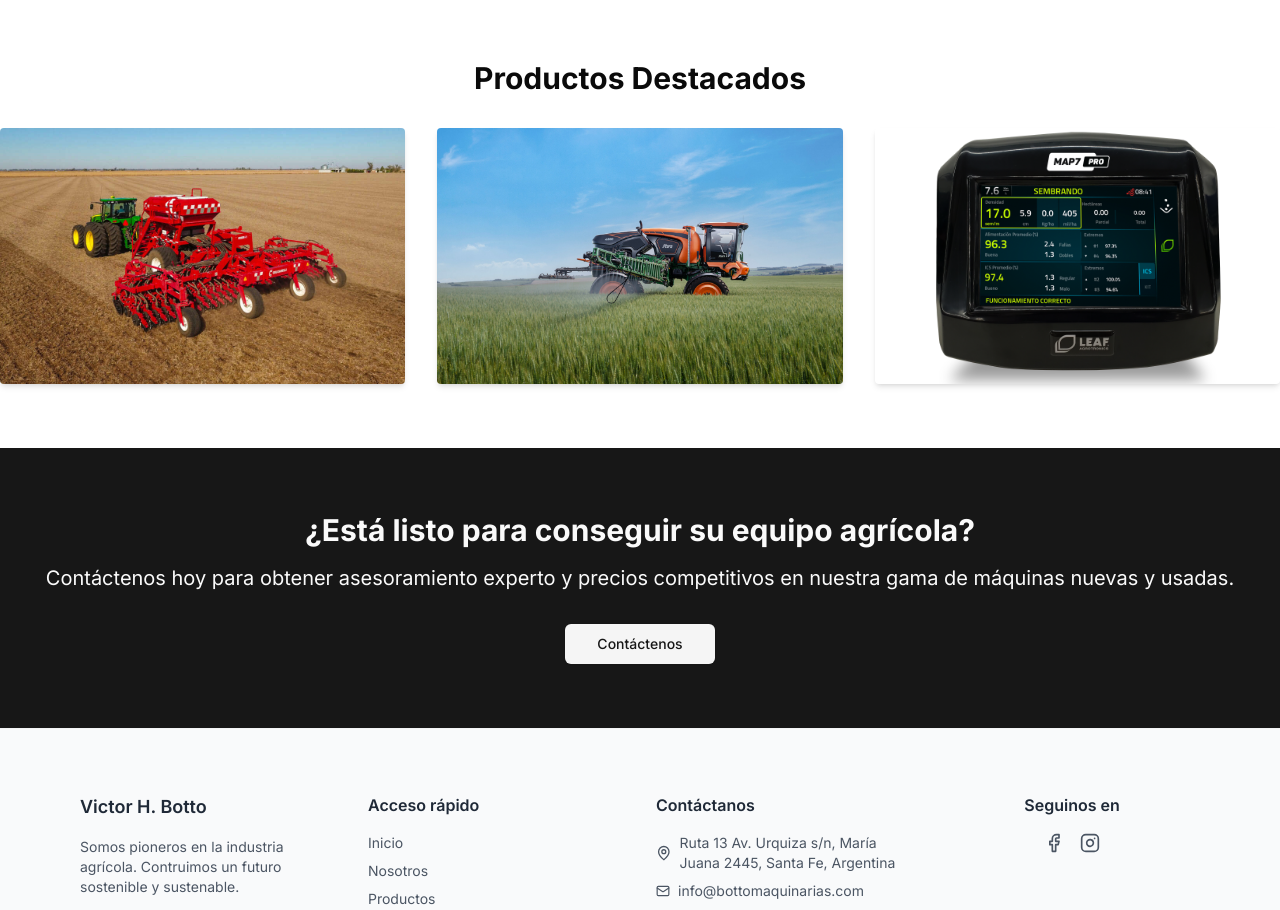
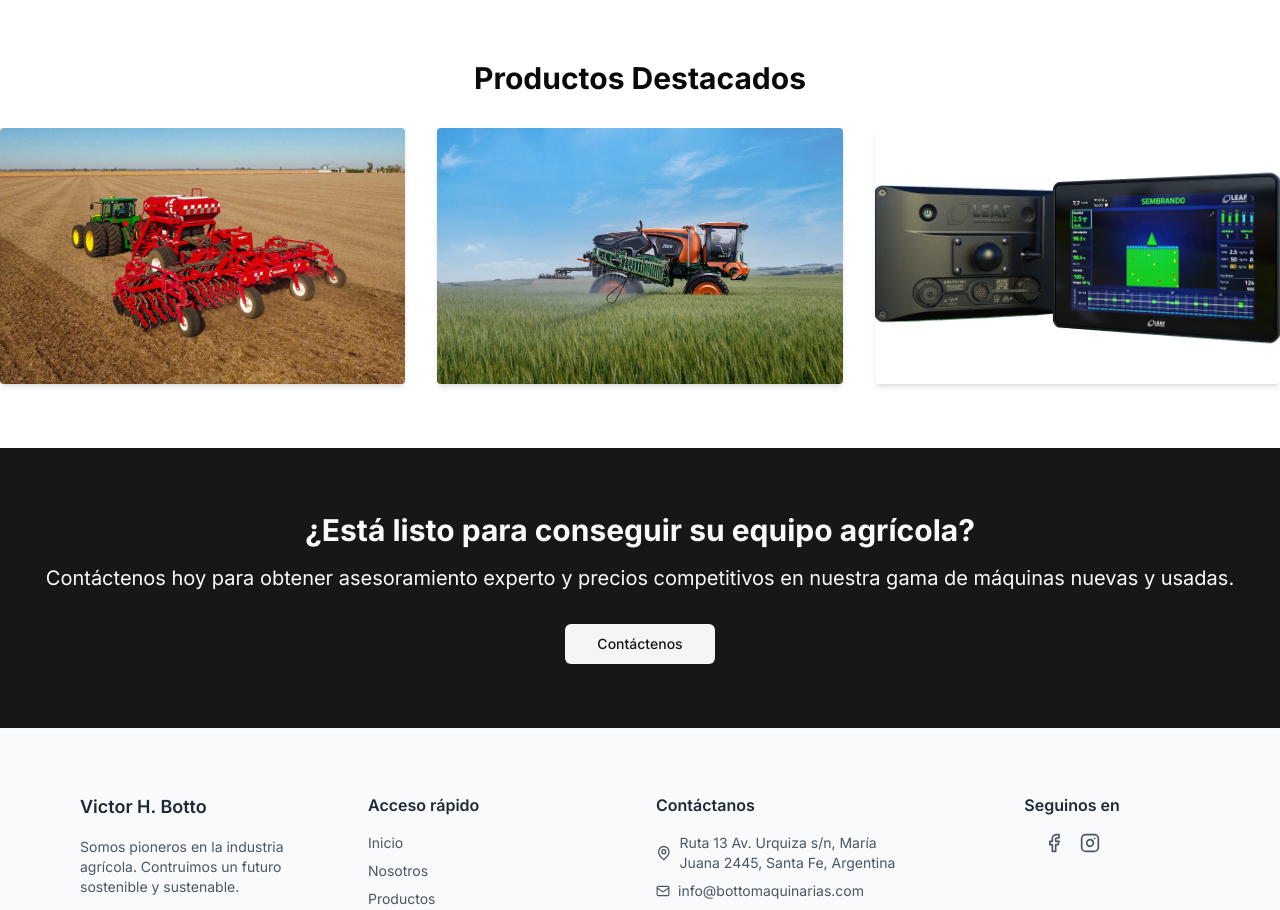
Before and after one commit to tomygp97/botto-maquinarias, a Next.js app: page / in a window 1280 px wide. Shown: the part 1560-2470 px from the top of the page. Built offline with nearby package versions, Linux system fonts and the light colour scheme.

Commit message:
Cambio producto destacado - leaf

```diff
--- a/app/constants/index.ts
+++ b/app/constants/index.ts
@@ -20,9 +20,9 @@ export const productosDestacados = [
     },
     {
         id: 3,
-        title: "Monitor de Siembra Map 7",
-        image: "/Map-7.png",
-        alt: "Map 7",
+        title: "Monitor Orizon",
+        image: "/orizon-recortado.png",
+        alt: "Monitor Orizon",
         link: "/productos#leaf"
     },
 ];
```
